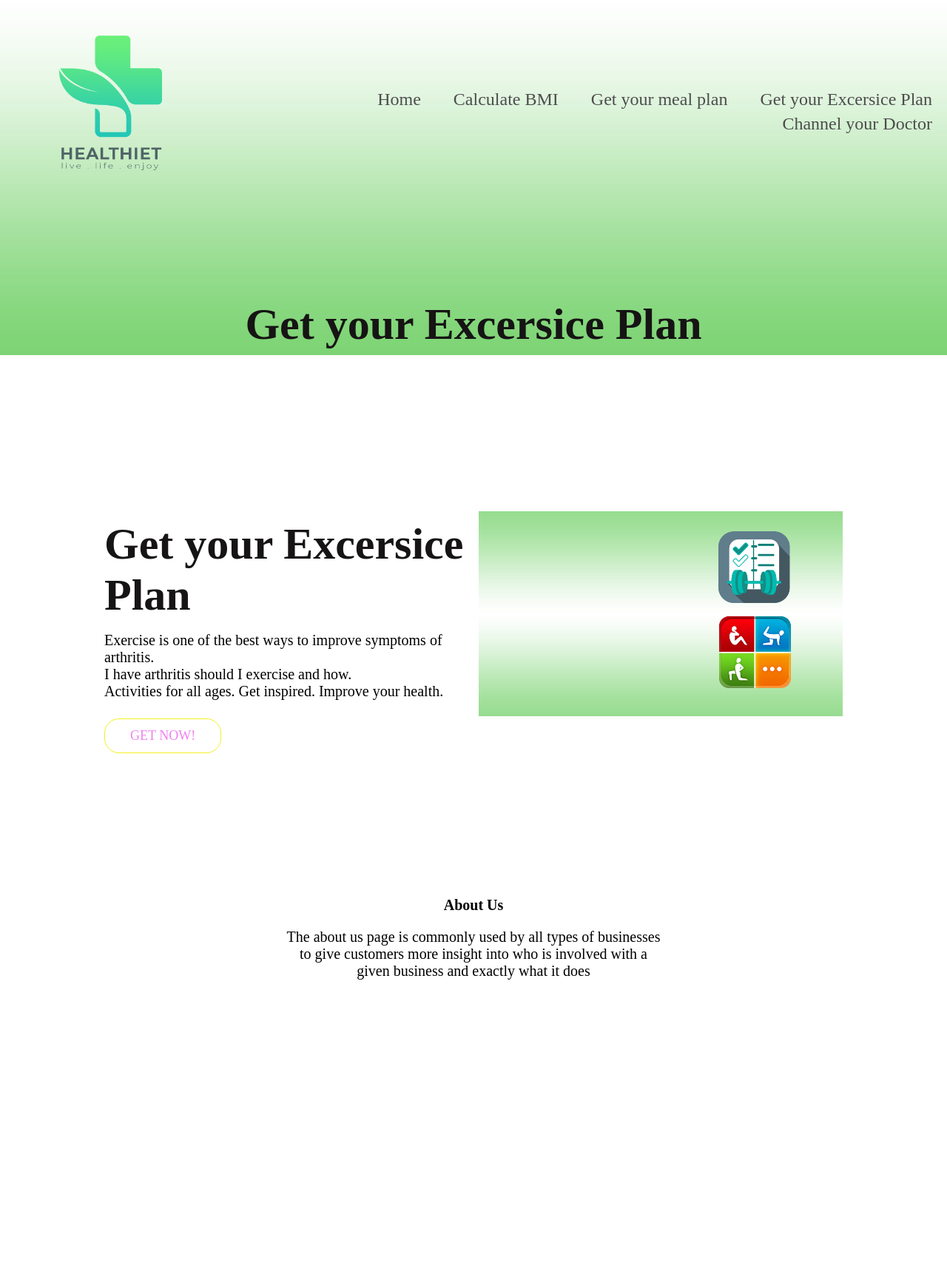
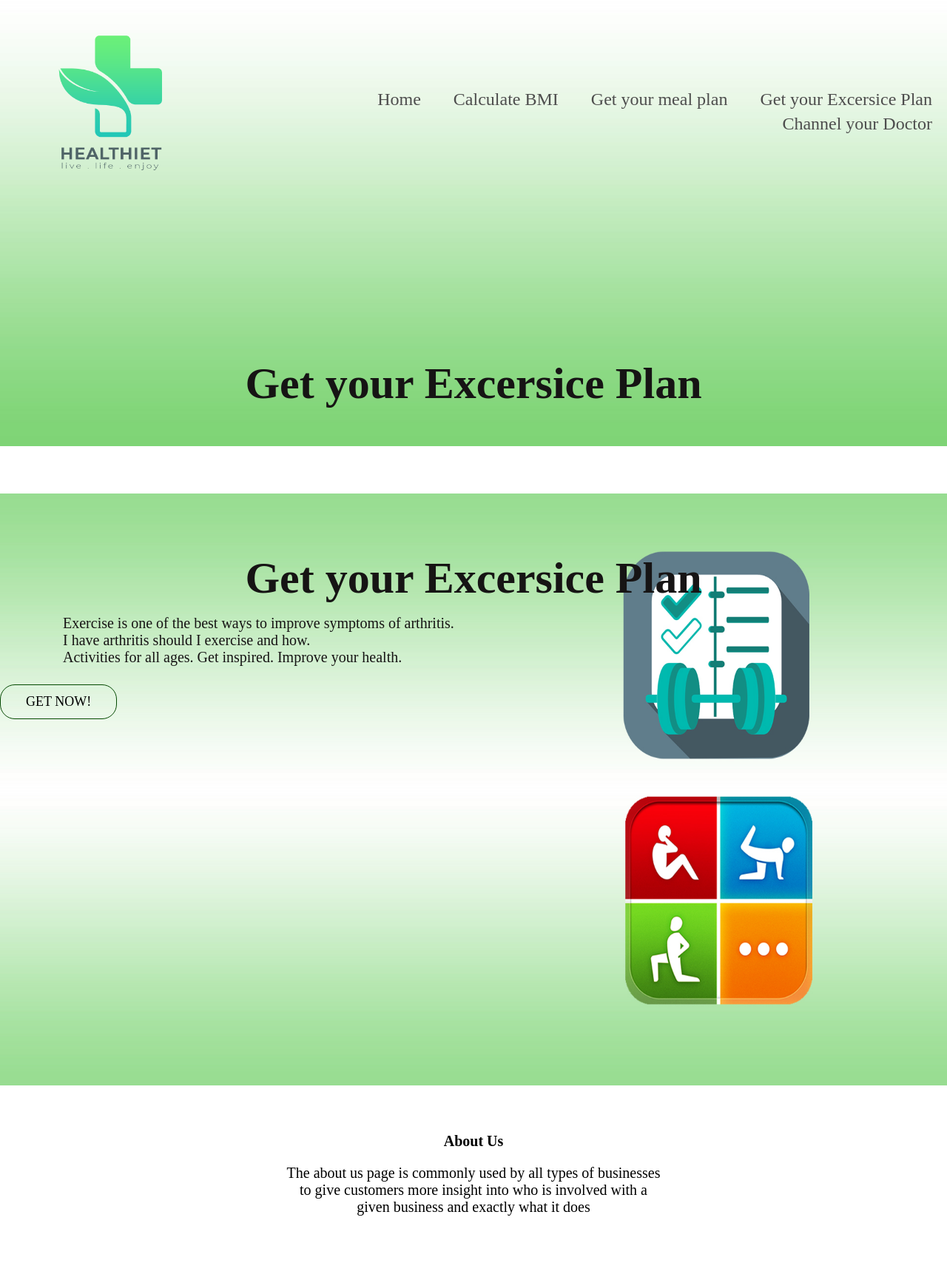
Before and after one commit to ChathuKavishya/healthiet, a PHP site: page /web/excersice.html in a window 1280 px wide. Shown: the top 1707 px of the page at 74% size. Before the commit the page ends 1324 px from the top, so only its background shows below. Run offline with PHP 8.4, Linux system fonts and the light colour scheme; some web fonts are replaced.

Commit message:
alignments changing

```diff
--- a/aboutUs.html
+++ b/aboutUs.html
@@ -17,7 +17,7 @@
             <div class="row">
                 <div class="mentor-details">
                     <div class="mentor">
-                        <img src="images/Chathumini.jpg" alt="Chathumini"/>
+                        <img src="images/doctorPic.jpeg" alt="Chathumini"/>
                         <div class="inside">
                             <div class="information">
                                 <h5>Dr. D.M.H.D. Rathnayake</h5>
--- a/cal.php
+++ b/cal.php
@@ -107,6 +107,7 @@
 include('includes/database.inc.php');
 
 session_start();
+echo "helloooo";
 if($_SESSION["memberID"] != NULL){
 	if (isset($_GET["submit"])) {
 		$mass = $_GET['weight'];
--- a/doctors.html
+++ b/doctors.html
@@ -84,13 +84,14 @@
 <style>
 
 body{
-    background-image: url('doc1.jpg');
+    background-image: url(images/page2_.jpg);
     background-repeat: no-repeat;
     background-attachment: fixed;
     background-size: cover;
 }
 
 .page{
+    background-image: url(images/page2_.jpg);
     color: rgb(4, 5, 4);
     position: absolute;
     text-align: center;
--- a/excersice.html
+++ b/excersice.html
@@ -43,9 +43,9 @@
                 Activities for all ages. Get inspired. Improve your health.</p>
        <a href="" class="hero-btn red-btn">GET NOW!</a>
             </div>
-        <div class="excersice-col">
+        <!-- <div class="excersice-col">
             <img src="images/workout.jpg" alt="">
-        </div>
+        </div> -->
     </div>
 
 
--- a/meal-plan.html
+++ b/meal-plan.html
@@ -44,9 +44,9 @@
        <a class="hero-btn red-btn" href="showMealPlan.php">GET NOW!</a>
 
             </div>
-        <div class="meal-col">
+        <!-- <div class="meal-col">
             <img src="images/meal.jpg" alt="">
-        </div>
+        </div> -->
     </div>
 
 
--- a/meet-doctor.html
+++ b/meet-doctor.html
@@ -36,16 +36,16 @@
 <section class="Calculate-BMI">
 
     <div class="row">
-        <div class="BMI-col">
+        <div class="Doc-col">
             <h1>Meet Your Doctor here</h1>
             <p>Meet your Doctor. Whether are just checking to make sure things are <br>on track,
                 or have a specific symptom you are <br>concerned about,
                 choosing your doctor according to your needs.</p>
        <a class="hero-btn red-btn" href="doctors.html">CHANNEL NOW!</a>
             </div>
-        <div class="BMI-col">
+        <!-- <div class="BMI-col">
             <img src="images/doc.jpg" alt="">
-        </div>
+        </div> -->
     </div>
 
 
--- a/style.css
+++ b/style.css
@@ -296,8 +296,6 @@
 
 /*-------Calculate BMI-----------*/
 .sub-header{
-    height: 60vh;
-    width: 100%;
     background-image: url(images/hh2.jpg);
     background-position: center;
     background-size: cover;
@@ -305,105 +303,147 @@
     color: #fff;
 }
 .sub-header h1{
+    padding-top: 80px;
+    padding-bottom: 50px;
     margin-top: 100px;
 }
 
 .Calculate-BMI{
-    width: 80%;
+    width: 100%;
+    height: 100%;
     margin: auto;
-    padding-top: 80px;
-    padding-bottom: 50px;
+
 }
 .BMI-col{
-    width: auto;
-    background-position: center;
-    background-size: cover;
-    text-align: center;
+    min-height: 100vh;
+    width: 100%;
+    background-image: url(images/bmi2.jpg);
+    /* background-position: center; */
+    background-size: 100% 100%;
+    text-align:left;
     color: #fff;
 }
 
 .BMI-col h1{
-    padding-top: 10px;
+    padding-top: 80px;
+    text-align:center;
 }
 .BMI-col p{
-    padding: 15px 0 25px;
+    padding-top: 160px;
+    padding-bottom: 50px;
+    padding-left: 180px;
+    padding: 15px 85px 25px;
+    color:#161414;
+    text-align: left;
+
 }
 
 .red-btn{
-    border: 1px solid #f3f022;
+
+    align-content: left;
+    border: 1px solid #044901;
     background:transparent;
-    color: violet;
+    color: rgb(0, 0, 0);
     border-radius: 20px;
 }
 
 .red-btn hover{
-    color: white;
+
+    color: rgb(2, 68, 7);
 }
+
 
 /*-------Get your meal Plan-----------*/
 .Get-mealplan{
-    width: 80%;
+    width: 100%;
+    height: 100%;
     margin: auto;
-    padding-top: 80px;
-    padding-bottom: 50px;
 }
 .meal-col{
-    flex-basis: 48%;
-    padding: 80px 2px;
+    background-image:url("images/meal.jpg");
+    min-height: 100vh;
+    width: 100%;
+    background-size: 100% 100%;
+    text-align:left;
+    color: #fff;
 }
-.meal-col img{
-    width: 100%;
-}
+
 .meal-col h1{
-    padding-top: 10px;
+    padding-top: 80px;
+    text-align:center;
 }
 .meal-col p{
-    padding: 15px 0 25px;
+    padding-top: 160px;
+    padding-bottom: 50px;
+    padding-left: 180px;
+    padding: 15px 85px 25px;
+    color:#161414;
+    text-align: left;
+
 }
 
 /*-------Get your Excersice Plan-----------*/
 .Excersice-Plan{
-    width: 80%;
+    width: 100%;
+    height: 100%;
     margin: auto;
+
+}
+.Doc-col{
+    background-image:url("images/Doc.jpg");
+    min-height: 100vh;
+    width: 100%;
+    background-size: 100% 100%;
+    text-align:left;
+    color: #fff;
+}
+.Doc-col img{
+    width: 100%;
+}
+.Doc-col h1{
     padding-top: 80px;
+    text-align:center;
+}
+.Doc-col p{
+    padding-top: 160px;
     padding-bottom: 50px;
+    padding-left: 180px;
+    padding: 15px 85px 25px;
+    color:#161414;
+    text-align: left;
+}
+
+/*--------Channel your Doctor-----------*/
+
+.Excersice-Plan{
+    width: 100%;
+    height: 100%;
+    margin: auto;
 
 }
 .excersice-col{
-    flex-basis: 48%;
-    padding: 80px 2px;
+
+    background-image:url("images/workout.jpg");
+    min-height: 100vh;
+    width: 100%;
+    background-size: 100% 100%;
+    text-align:left;
+
 }
 .excersice-col img{
     width: 100%;
 }
 .excersice-col h1{
-    padding-top: 10px;
+    padding-top: 80px;
+    text-align:center;
 }
 .excersice-col p{
-    padding: 15px 0 25px;
-}
-
-/*--------Channel your Doctor-----------*/
-
-.Excersice-Plan{
-    width: 80%;
-    margin: auto;
-    padding-top: 80px;
+    padding-top: 160px;
     padding-bottom: 50px;
-
-}
-.excersice-col{
-    flex-basis: 48%;
-    padding: 80px 2px;
-}
-.excersice-col img{
-    width: 100%;
-}
-.excersice-col h1{
-    padding-top: 10px;
-}
-.excersice-col p{
-    padding: 15px 0 25px;
+    padding-left: 180px;
+    padding: 15px 85px 25px;
+    color:#161414;
+    text-align: left;
 }
 
 /*------------cal-----*/
```
Also changed, not shown: cal-bmi.html (+4 -5 lines), images/doctorPic.jpeg (added).
